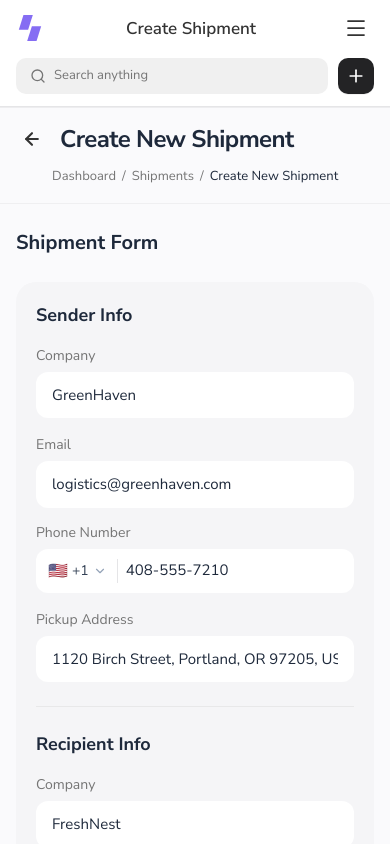
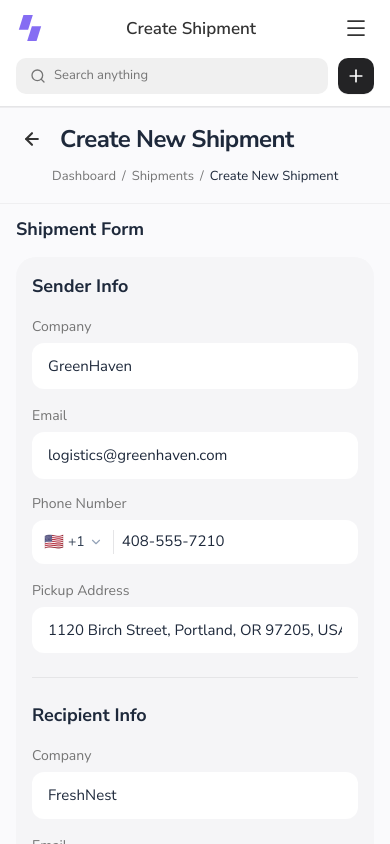
Before and after one commit to RsRiad/ShipNow, a Next.js app: page /shipments/create in a window 390 px wide. Built offline with nearby package versions, Linux system fonts and the light colour scheme.

Commit message:
refactor(shipments): reduce vertical spacing between form sections on Create New Shipment page

```diff
--- a/src/app/(app)/shipments/create/page.tsx
+++ b/src/app/(app)/shipments/create/page.tsx
@@ -129,10 +129,10 @@ export default function CreateShipmentPage() {
         <CreateShipmentHeader />
 
         {/* Main Form Content Container */}
-        <div className="max-w-[1440px] w-full mx-auto px-4 md:px-8 py-6 flex flex-col gap-6">
-          <h2 className="text-[20px] font-bold text-[#1E293B]">Shipment Form</h2>
+        <div className="max-w-[1440px] w-full mx-auto px-4 md:px-8 py-3 sm:py-4 flex flex-col gap-3.5">
+          <h2 className="text-[18px] sm:text-[20px] font-bold text-[#1E293B]">Shipment Form</h2>
 
-          <form onSubmit={handleSubmit} className="w-full flex flex-col gap-6">
+          <form onSubmit={handleSubmit} className="w-full flex flex-col gap-3.5">
             {/* 1. Sender & Recipient Info (Split Card) */}
             <SenderRecipientInfo
               senderCompany={senderCompany}
--- a/src/components/shipments/create/SenderRecipientInfo.tsx
+++ b/src/components/shipments/create/SenderRecipientInfo.tsx
@@ -45,10 +45,10 @@ export default function SenderRecipientInfo({
   addressError,
 }: SenderRecipientInfoProps) {
   return (
-    <div className="w-full bg-[#F5F5F7] rounded-[20px] p-5 md:p-6 mb-6">
+    <div className="w-full bg-[#F5F5F7] rounded-[20px] p-4 md:p-5 mb-3.5">
       <div className="grid grid-cols-1 lg:grid-cols-2 gap-6 lg:gap-0">
         {/* Left Column: Sender Info (with Vertical Dividing Line on Desktop) */}
-        <div className="flex flex-col gap-4 pr-0 lg:pr-6 border-b lg:border-b-0 lg:border-r border-[#E5E5E7]/80 pb-6 lg:pb-0">
+        <div className="flex flex-col gap-4 pr-0 lg:pr-6 border-b lg:border-b-0 lg:border-r border-[#E5E5E7] pb-6 lg:pb-0">
           <h3 className="text-[18px] sm:text-[20px] font-bold text-[#1E293B]">Sender Info</h3>
 
           {/* Company */}
--- a/src/components/shipments/create/ShippingDetailsForm.tsx
+++ b/src/components/shipments/create/ShippingDetailsForm.tsx
@@ -63,7 +63,7 @@ export default function ShippingDetailsForm({
   ];
 
   return (
-    <div className="flex flex-col gap-5 border-t lg:border-t-0 lg:border-l border-[#E5E5E7] pt-6 lg:pt-0 lg:pl-8 xl:pl-10">
+    <div className="flex flex-col gap-3.5 border-t lg:border-t-0 lg:border-l border-[#E5E5E7] pt-5 lg:pt-0 lg:pl-8 xl:pl-10">
       <h3 className="text-[18px] sm:text-[20px] font-bold text-[#1E293B]">Shipping Details</h3>
 
       {/* Freight Type Radio Group */}
```
